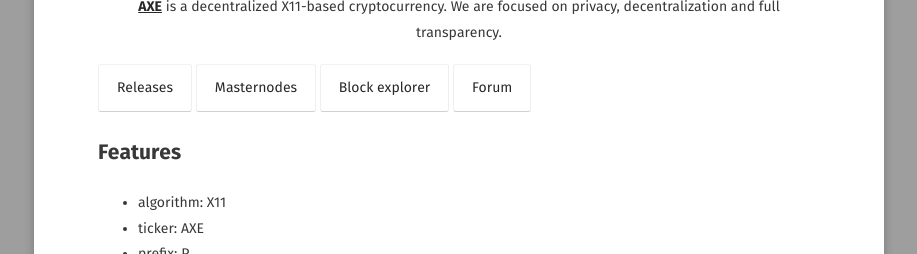
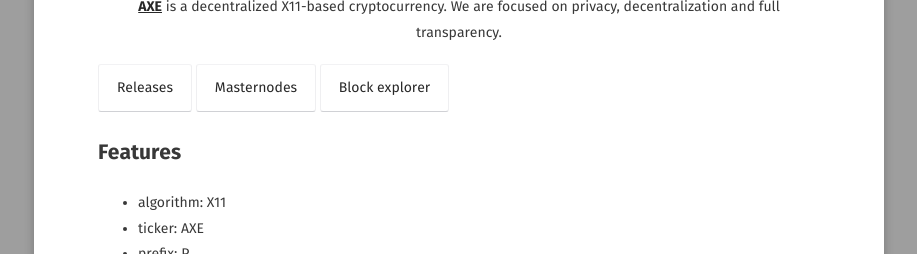
Before and after one commit to AXErunners/axerunners.github.io, a Jekyll site: the page built from about/index.md, in a window 1280 px wide. Shown: the part 539-793 px from the top of the page, without its empty margins (181-1098 px from the left). Built offline with Jekyll 4.4.1, drawn with Linux system fonts in a browser that asks for light colours; some web fonts are replaced.

Commit message:
Update index.md

```diff
--- a/about/index.md
+++ b/about/index.md
@@ -10,7 +10,6 @@
 [Releases](https://github.com/AXErunners/axe/releases){: .btn}
 [Masternodes](https://github.com/AXErunners/axe/wiki/Masternodes){: .btn}
 [Block explorer](http://207.246.65.114:3001){: .btn}
-[Forum](https://bitcointalk.org/index.php?topic=2569112){: .btn}
 
 ## Features
 * algorithm: X11
```
